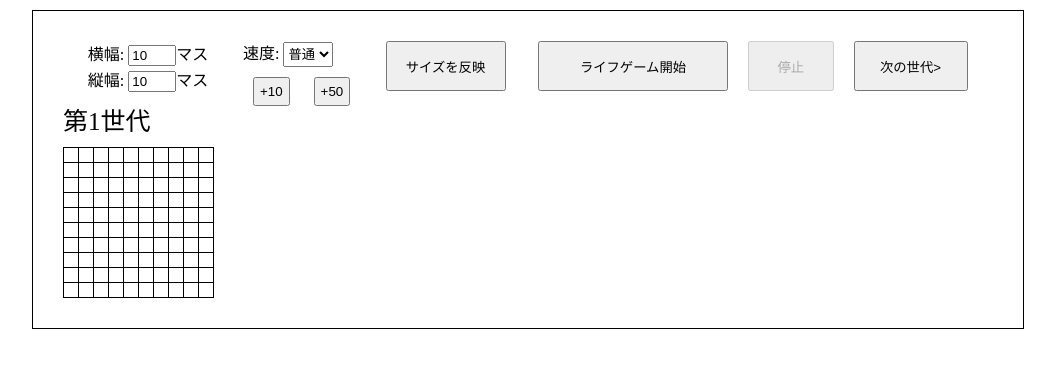
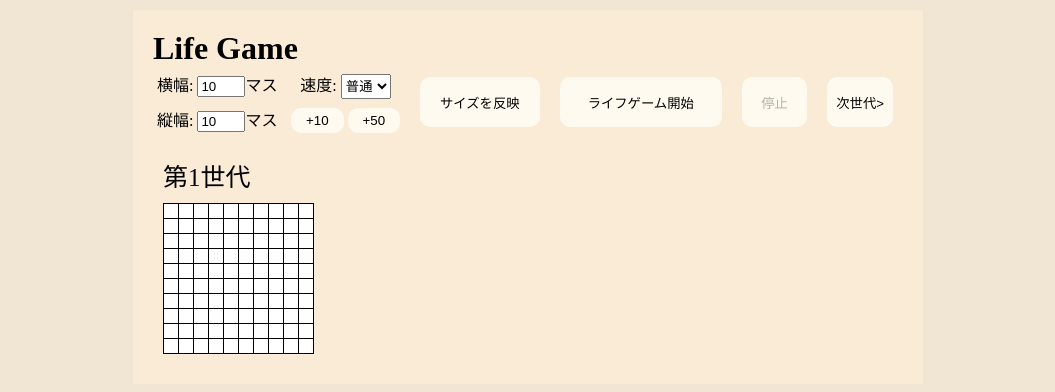
Before and after one commit to Lycoris314/life-game, a plain HTML site: page index.html in a window 1280 px wide. Both pictures are taken after a click on the button "ライフゲーム開始". Shown: the whole page, without its empty margins (112-1167 px from the left). Drawn offline with nearby package versions, Linux system fonts and the light colour scheme.

Commit message:
テスト中

```diff
--- a/gen.js
+++ b/gen.js
@@ -1,40 +1,59 @@
 class Generation {
 
-    arr = [];
-    h; //縦セル数
-    w; //横セル数
-    n_th = 1; //第何世代か
-    invariant="unknown"; //もう変化しないかどうか
+    static UNKNOWN = -1;
+    static YES = 1;
+    static NO = 0;
+
+    #arr = [];
+    #h; //縦セル数
+    #w; //横セル数
+    #n_th = 1; //第何世代か
+    #invariant = Generation.UNKNOWN; //もう変化しないかどうか
 
     constructor(h, w) {
-        this.h = h;
-        this.w = w;
+        this.#h = h;
+        this.#w = w;
 
         for (let i = 0; i <= h + 1; i++) {
-            this.arr[i] = [];
+            this.#arr[i] = [];
 
             for (let j = 0; j <= w + 1; j++) {
-                this.arr[i][j] = 0;
+                this.#arr[i][j] = 0;
             }
         }
-        /*  for(let i=0; i<=h+1; i++){
-              this.arr[i]=new Array(w+2).fill(0) }*/
+
+    }
+
+    get n_th() {
+        return this.#n_th;
+    }
+
+    get w() {
+        return this.#w;
+    }
+
+    get h() {
+        return this.#h
+    }
+
+    get invariant() {
+        return this.#invariant
     }
 
 
     toggle(x, y) {
-        this.arr[x][y] = 1 - this.arr[x][y];
-        this.invariant="unknown";
+        this.#arr[x][y] = 1 - this.#arr[x][y];
+        this.#invariant = Generation.UNKNOWN;
     }
 
 
     getGenView() {
         let viewArr = [];
-        for (let i = 0; i < this.h; i++) {
+        for (let i = 0; i < this.#h; i++) {
             viewArr[i] = [];
 
-            for (let j = 0; j < this.w; j++) {
-                viewArr[i][j] = this.arr[i + 1][j + 1];
+            for (let j = 0; j < this.#w; j++) {
+                viewArr[i][j] = this.#arr[i + 1][j + 1];
             }
         }
         return viewArr;
@@ -43,53 +62,53 @@ class Generation {
 
     updateGen() {
 
-        if(this.invariant==true){return;} //不変であることがわかっているなら何もしない
+        if (this.#invariant == Generation.YES) { return; } //不変であることがわかっているなら何もしない
 
         //次世代のセルを格納する
         let nextArr = [];
-        for (let i = 0; i <= this.h + 1; i++) {
+        for (let i = 0; i <= this.#h + 1; i++) {
             nextArr[i] = [];
 
-            for (let j = 0; j <= this.w + 1; j++) {
+            for (let j = 0; j <= this.#w + 1; j++) {
                 nextArr[i][j] = 0;
             }
         }
 
 
-        for (let i = 1; i <= this.h; i++) {
-            for (let j = 1; j <= this.w; j++) {
+        for (let i = 1; i <= this.#h; i++) {
+            for (let j = 1; j <= this.#w; j++) {
 
                 //周囲の「生」の総数
-                let dense = this.arr[i + 1][j + 1] + this.arr[i + 1][j] + this.arr[i + 1][j - 1]
-                          + this.arr[i][j + 1]                          + this.arr[i][j - 1]
-                          + this.arr[i - 1][j + 1] + this.arr[i - 1][j] + this.arr[i - 1][j - 1];
+                let dense = this.#arr[i + 1][j + 1] + this.#arr[i + 1][j] + this.#arr[i + 1][j - 1]
+                    + this.#arr[i][j + 1] + this.#arr[i][j - 1]
+                    + this.#arr[i - 1][j + 1] + this.#arr[i - 1][j] + this.#arr[i - 1][j - 1];
 
-                if ((this.arr[i][j] == 1 && dense == 2) || dense == 3) {
+                if ((this.#arr[i][j] == 1 && dense == 2) || dense == 3) {
 
                     nextArr[i][j] = 1;
 
-                    if(this.arr[i][j]==0){
-                        this.invariant=false;
+                    if (this.#arr[i][j] == 0) {
+                        this.#invariant = Generation.NO;
                     }
                 } else {
                     nextArr[i][j] = 0;
 
-                    if(this.arr[i][j]==1){
-                        this.invariant=false;
+                    if (this.#arr[i][j] == 1) {
+                        this.#invariant = Generation.NO;
                     }
                 }
             }
         }
 
-        if(this.invariant=="unknown"){
+        if (this.#invariant == Generation.UNKNOWN) {
 
-            this.invariant=true; //どのセルも変化しないということなので
+            this.#invariant = Generation.YES; //どのセルも変化しないということなので
 
-        }else if(this.invariant==false){
+        } else if (this.#invariant == Generation.NO) {
 
-            this.arr = nextArr;
-            this.n_th ++;
-            this.invariant="unknown";
+            this.#arr = nextArr;
+            this.#n_th++;
+            this.#invariant = Generation.UNKNOWN;
         }
     }
 }
--- a/index.html
+++ b/index.html
@@ -14,8 +14,10 @@
 
 <body>
     <div id="container">
+        <h1>Life Game</h1>
 
         <header>
+
             <div id="scale_input">
                 <p>横幅: <input id="cols" type="number" form="form" min="1" max="99" value="10" required>マス</p>
                 <p>縦幅: <input id="rows" type="number" form="form" min="1" max="99" value="10" required>マス</p>
@@ -38,24 +40,25 @@
 
             </div>
 
-            <form id="form"><input id="submit" type="submit" value="サイズを反映"></form>
+            <form id="form"><button id="submit">サイズを反映</button></form>
 
             <button id="start">ライフゲーム開始</button>
 
             <button id="stop" disabled>停止</button>
 
-            <button id="next">次の世代&gt;</button>
+            <button id="next">次世代&gt;</button>
 
         </header>
 
-        <p id="n_th">第1世代</p>
+        <main>
+            <p id="n_th">第1世代</p>
 
-        <table id="table">
-            <tbody id="tbody">
+            <table id="table">
+                <tbody id="tbody">
 
-            </tbody>
-        </table>
-
+                </tbody>
+            </table>
+        </main>
     </div>
 </body>
 
--- a/lifegame.js
+++ b/lifegame.js
@@ -1,7 +1,7 @@
 
 $(() => {
 
-    //セル描画関数
+    //セル描画関数 r:row,c:col
     function drawTable(r, c) {
 
         $("#tbody").empty();
@@ -25,8 +25,8 @@ $(() => {
 
     //画面更新
     //FireFoxだと画面を更新してもセルの数はそのままのようだ
-    let r = $("#rows").val();
-    let c = $("#cols").val();
+    let r = Number($("#rows").val());
+    let c = Number($("#cols").val());
 
     drawTable(r, c);
     let gen = new Generation(r, c);
@@ -46,7 +46,7 @@ $(() => {
         //1~99の整数のみ受け付ける
         if (Number.isInteger(r) && Number.isInteger(c) && 0 < r && r < 100 && 0 < c && c < 100) {
 
-            $("#container").css("width", Math.max(c * 15.3, 950)); //コンテナのサイズ調整
+            $("#container").css("width", Math.max(c * 15.3, 750)); //コンテナのサイズ調整
 
             drawTable(r, c);
             gen = new Generation(r, c);
@@ -59,7 +59,7 @@ $(() => {
 
 
     //セルをクリックする
-    $("td").click(on_off);
+    $("td").on("click", on_off);
 
     function on_off() {
         let x = Number($(this).data("row"));
@@ -86,24 +86,13 @@ $(() => {
         }
     }
 
-
-    /*塗りつぶし操作(不具合)
-    $("td").on("mousedown",()=>{
-        $("td").on("mouseenter",on_off);
-
-        $("body").on("mouseup",()=>{
-            $("td").off("mouseenter");
-        });
-    });*/
-
     /*塗りつぶし操作*/
     $("td").on("mousedown", (ev) => {
         console.log(ev);
         $("td").on("mouseenter", on_off);
 
     });
-    //bodyへのmouseupイベントは外に出し、登録を1回のみにしました。
-    //どんな場合でもbody内でmouseupしたら、tdのmouseenterを消しますが、それで問題ないはずです。
+
     $("body").on("mouseup", (ev) => {
         console.log(ev)
         $("td").off("mouseenter");
@@ -111,14 +100,12 @@ $(() => {
     //dragstartイベント登録
     $("td").on("dragstart", (ev) => {
         console.log(ev);
-        ev.stopImmediatePropagation();    //td要素に対する、他のあらゆるdragstartイベントへの伝播を止めます。
-        ev.preventDefault();    //td要素の既定dragstart動作を止めます。
+        ev.stopImmediatePropagation();    //td要素に対する、他のあらゆるdragstartイベントへの伝播を止める。
+        ev.preventDefault();    //td要素の既定dragstart動作を止める。
     });
 
 
     //+10ボタンおよび+50ボタン
-    //無名関数を使って記述するとなぜかthisに要素が入らなくてうまくいかない。
-
     $(".plus10or50").on("click", callback1050);
 
     function callback1050() {
@@ -134,14 +121,12 @@ $(() => {
     };
 
 
-
     //次の世代>ボタン
     $("#next").on("click", () => {
         gen.updateGen();
         $("#n_th").text(`第${gen.n_th}世代`);
         draw();
     });
-
 
 
     let timer; //setIntervalを停止する用
@@ -160,7 +145,7 @@ $(() => {
             gen.updateGen();
 
             //もう変わらない場合は停止させる。
-            if (gen.invariant == true) {
+            if (gen.invariant == Generation.YES) {
 
                 clearInterval(timer)
 
@@ -178,7 +163,6 @@ $(() => {
     });
 
 
-
     //停止ボタン
     $("#stop").on("click", () => {
         clearInterval(timer);
@@ -188,6 +172,4 @@ $(() => {
 
         $("td").on("click", on_off);
     })
-    //セルやボタンのクリックについて、フラグを使うとは？
-
 });
--- a/styles.css
+++ b/styles.css
@@ -4,22 +4,36 @@
     margin: 0px;
 }
 
+body {
+    background-color: rgb(241, 229, 211);
+}
+
 #container {
-    width: 950px;
+    width: 750px;
     margin: 10px auto;
     padding: 20px;
-    border: 1px solid black;
+    background-color: antiquewhite;
+
 }
 
 header {
     display: flex;
-    width: 950px;
+    width: 100%;
     height: 70px;
+    margin-bottom: 20px;
+}
+
+button {
+    background-color: floralwhite;
+    border: none;
+    border-radius: 10px;
+    cursor: pointer;
 }
 
 #scale_input {
     flex-basis: 20%;
-    margin-top: 9px;
+    display: grid;
+    place-items: center;
 }
 
 #scale_input p {
@@ -34,8 +48,14 @@ header {
 
 
 #select_etc_cont {
-    flex-basis: 15%;
-    margin-top: 9px;
+    flex-basis: 20%;
+    display: grid;
+    place-items: center;
+}
+
+#select_etc_cont button {
+    padding: 5px 15px;
+    margin: 0;
 }
 
 #select {
@@ -63,15 +83,19 @@ header button {
 }
 
 #start {
-    flex-basis: 20%;
+    flex-basis: 25%;
 }
 
 #stop {
-    flex-basis: 9%;
+    flex-basis: 10%;
+}
+
+button:disabled {
+    cursor: auto;
 }
 
 #next {
-    flex-basis: 12%;
+    flex-basis: 10%;
 }
 
 
@@ -91,6 +115,7 @@ td {
     border: 1px solid black;
     height: 12px;
     width: 12px;
+    background-color: white;
 }
 
 /*「生」状態のレイアウト*/
```
